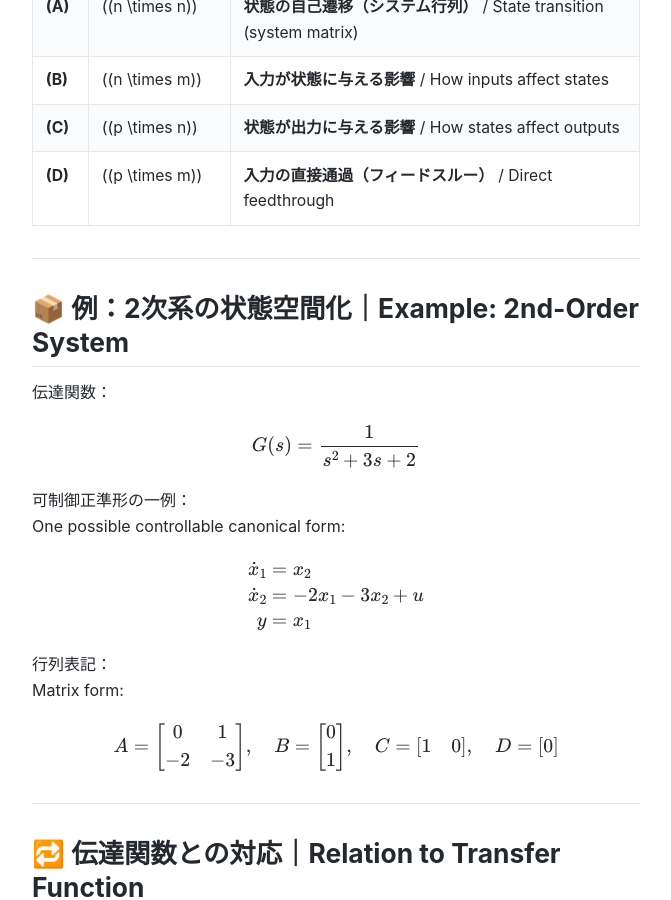
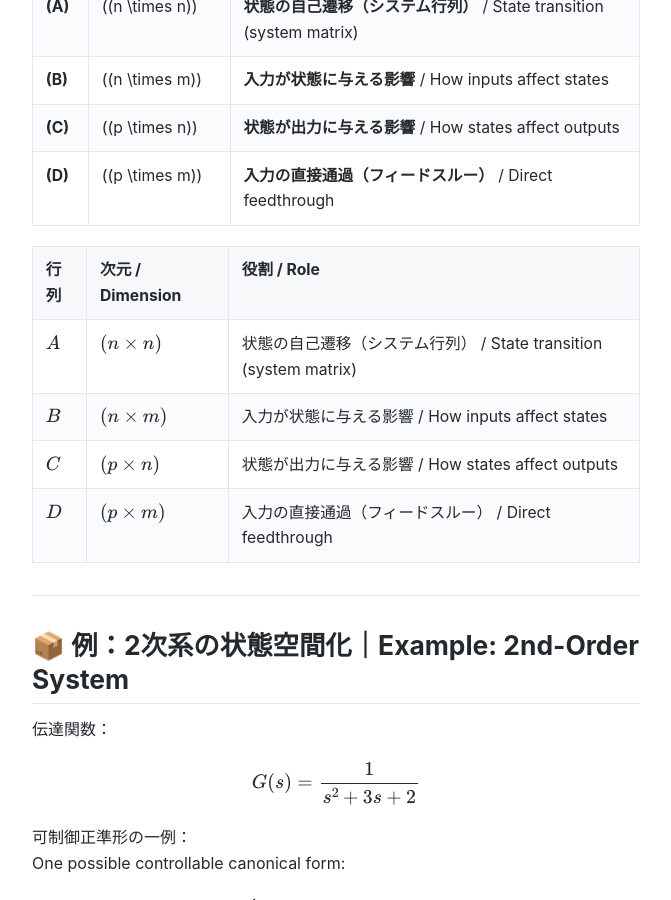
Before and after one commit to Samizo-AITL/EduController, a Jekyll site: the page built from part02_modern/theory/01_state_space.md, in a window 1280 px wide and 900 px high, scrolled down 1463 px. Shown: the whole window, without its empty margins (304-975 px from the left). Built offline with Jekyll 4.4.1, drawn with Linux system fonts in a browser that asks for light colours.

Commit message:
Update 01_state_space.md

```diff
--- a/part02_modern/theory/01_state_space.md
+++ b/part02_modern/theory/01_state_space.md
@@ -59,6 +59,14 @@ $$
 | **\(B\)** | \((n \times m)\) | **入力が状態に与える影響** / How inputs affect states |
 | **\(C\)** | \((p \times n)\) | **状態が出力に与える影響** / How states affect outputs |
 | **\(D\)** | \((p \times m)\) | **入力の直接通過（フィードスルー）** / Direct feedthrough |
+
+<table>
+<tr><th>行列</th><th>次元 / Dimension</th><th>役割 / Role</th></tr>
+<tr><td><b>$A$</b></td><td>$(n \times n)$</td><td>状態の自己遷移（システム行列） / State transition (system matrix)</td></tr>
+<tr><td><b>$B$</b></td><td>$(n \times m)$</td><td>入力が状態に与える影響 / How inputs affect states</td></tr>
+<tr><td><b>$C$</b></td><td>$(p \times n)$</td><td>状態が出力に与える影響 / How states affect outputs</td></tr>
+<tr><td><b>$D$</b></td><td>$(p \times m)$</td><td>入力の直接通過（フィードスルー） / Direct feedthrough</td></tr>
+</table>
 
 ---
 
```
